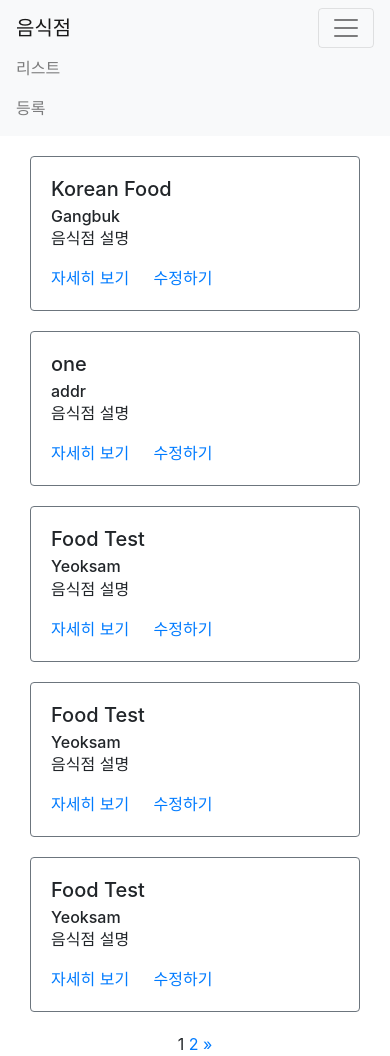
After one commit to DeepFlame-JR/django-starter, a Django app: page /third/list/ in a window 390 px wide, after a click that opens the changed part. The commit adds this page. Run offline with Django 4.2, Linux system fonts and the light colour scheme; data comes from the database, SQL or seed files in the repository; both versions use the stored data as it was after the commit; tables that the repository leaves empty hold one stand-in row (values such as "Sample post").

Commit message:
[Django] 리스트 화면 구성 + page

```diff
--- /dev/null
+++ b/projects/first-django/third/templates/third/base.html
@@ -0,0 +1,36 @@
+{% load static %}
+<html>
+<head>
+    <meta charset="UTF-8">
+    <title>음식점</title>
+    <link rel="stylesheet" href="https://cdn.jsdelivr.net/npm/bootstrap@4.1.3/dist/css/bootstrap.min.css" integrity="sha384-MCw98/SFnGE8fJT3GXwEOngsV7Zt27NXFoaoApmYm81iuXoPkFOJwJ8ERdknLPMO" crossorigin="anonymous">
+    <link rel="stylesheet" href="{% static 'third/styles.css' %}">
+    <script src="https://code.jquery.com/jquery-3.3.1.slim.min.js" integrity="sha384-q8i/X+965DzO0rT7abK41JStQIAqVgRVzpbzo5smXKp4YfRvH+8abtTE1Pi6jizo" crossorigin="anonymous"></script>
+    <script src="https://cdn.jsdelivr.net/npm/popper.js@1.14.3/dist/umd/popper.min.js" integrity="sha384-ZMP7rVo3mIykV+2+9J3UJ46jBk0WLaUAdn689aCwoqbBJiSnjAK/l8WvCWPIPm49" crossorigin="anonymous"></script>
+    <script src="https://cdn.jsdelivr.net/npm/bootstrap@4.1.3/dist/js/bootstrap.min.js" integrity="sha384-ChfqqxuZUCnJSK3+MXmPNIyE6ZbWh2IMqE241rYiqJxyMiZ6OW/JmZQ5stwEULTy" crossorigin="anonymous"></script>
+</head>
+<body>
+    <nav class="navbar navbar-expand-lg navbar-light bg-light">
+        <a class="navbar-brand" href="/third/list">음식점</a>
+        <button class="navbar-toggler" type="button"
+                data-toggle="collapse"
+                data-target="#navbarNav"
+                aria-controls="navbarNav" aria-expanded="false"
+                aria-label="Toggle navigation">
+          <span class="navbar-toggler-icon"></span>
+        </button>
+        <div class="collapse navbar-collapse" id="navbarNav">
+          <ul class="navbar-nav">
+            <li class="nav-item">
+              <a class="nav-link" href="/third/list">리스트</a>
+            </li>
+            <li class="nav-item">
+              <a class="nav-link" href="/third/create">등록</a>
+            </li>
+          </ul>
+        </div>
+      </nav>
+    {% block content %}
+    {% endblock %}
+</body>
+</html>
--- a/projects/first-django/third/templates/third/list.html
+++ b/projects/first-django/third/templates/third/list.html
@@ -1,12 +1,44 @@
-<!DOCTYPE html>
-<html lang="ko">
-<head>
-    <meta charset="UTF-8">
-    <meta http-equiv="X-UA-Compatible" content="IE=edge">
-    <meta name="viewport" content="width=device-width, initial-scale=1.0">
-    <title>Document</title>
-</head>
-<body>
+{% extends 'third/base.html' %}
+{% load static %}
+{% block content %}
 
-</body>
-</html>
+<div class="container">
+    {% for item in restaurants%}
+    <div class="row restaurant-item" style="margin:20px auto;">
+        <div class="col-sm-12">
+            <div class="card border-secondary">
+                <div class="card-body">
+                    <h5 class="card-title">{{ item.name }}</h5>
+                    <h6 class="card-subtitle">{{ item.address }}</h6>
+                    <p class="card-text">음식점 설명</p>
+                    <a href="#" class="card-link">자세히 보기</a>
+                    <a href="#" class="card-link">수정하기</a>
+                </div>
+            </div>
+        </div>
+    </div>
+    {% endfor %}
+
+    <div class="row">
+        <div class="col-sm-12 text-center">
+            <div class="pagination">
+                <span class="step-links text-center" style="width:100%;">
+                    {% if restaurants.has_previous %}
+                        <a href="?page=1">&laquo;</a>
+                        <a href="?page={{ restaurants.previous_page_number }}">{{ restaurants.previous_page_number }}</a>
+                    {% endif %}
+
+                        <span class="current">
+                            {{ restaurants.number }}
+                        </span>
+
+                    {% if restaurants.has_next %}
+                        <a href="?page={{ restaurants.next_page_number }}">{{ restaurants.next_page_number }}</a>
+                        <a href="?page={{ restaurants.paginator.num_pages }}">&raquo;</a>
+                    {% endif %}
+                </span>
+            </div>
+        </div>
+    </div>
+</div>
+{% endblock %}
--- a/projects/first-django/third/views.py
+++ b/projects/first-django/third/views.py
@@ -1,6 +1,18 @@
 from django.shortcuts import render
+from third.models import Restaurant
+from django.core.paginator import Paginator
 
 # Create your views here.
 def list(request):
-    context = {}
-    return render(request, 'thrid/list.html', context)
+    restaurants = Restaurant.objects.all()
+    paginator = Paginator(restaurants, 5)
+
+    # request에 페이지 이름이 부여됨 /third/list?page=1
+    page = request.GET.get('page')
+    # 해당 페이지의 아이템만 필터링해서 가져온다
+    items = paginator.get_page(page)
+
+    context = {
+        'restaurants': items
+    }
+    return render(request, 'third/list.html', context)
```
Also changed, not shown: projects/first-django/db.sqlite3, projects/first-django/third/static/third/styles.css (added).
